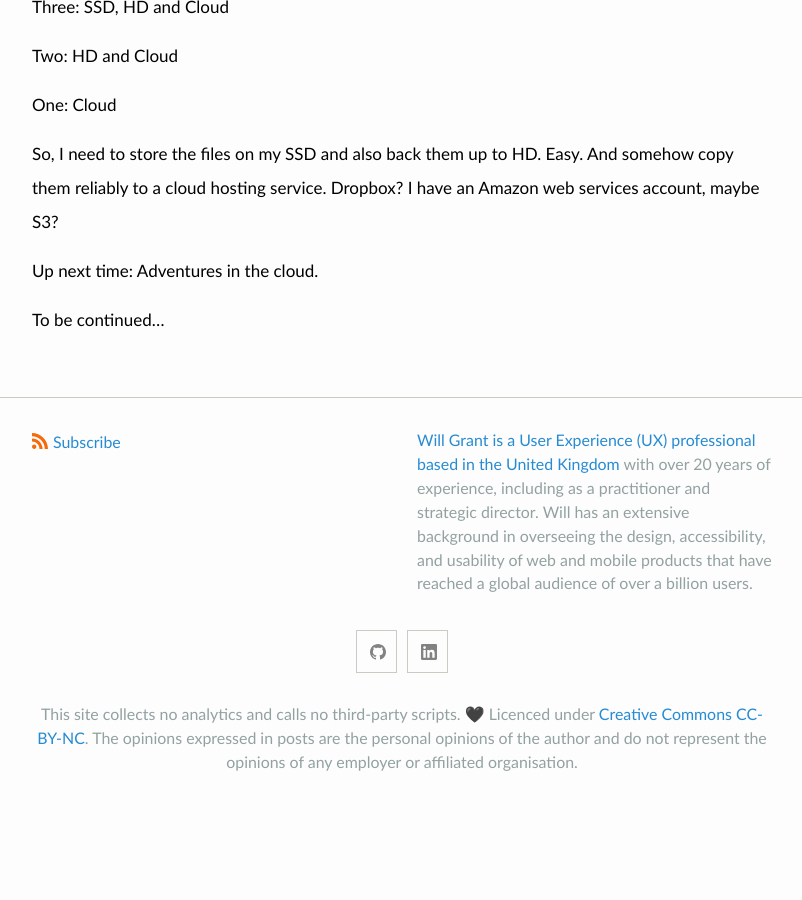
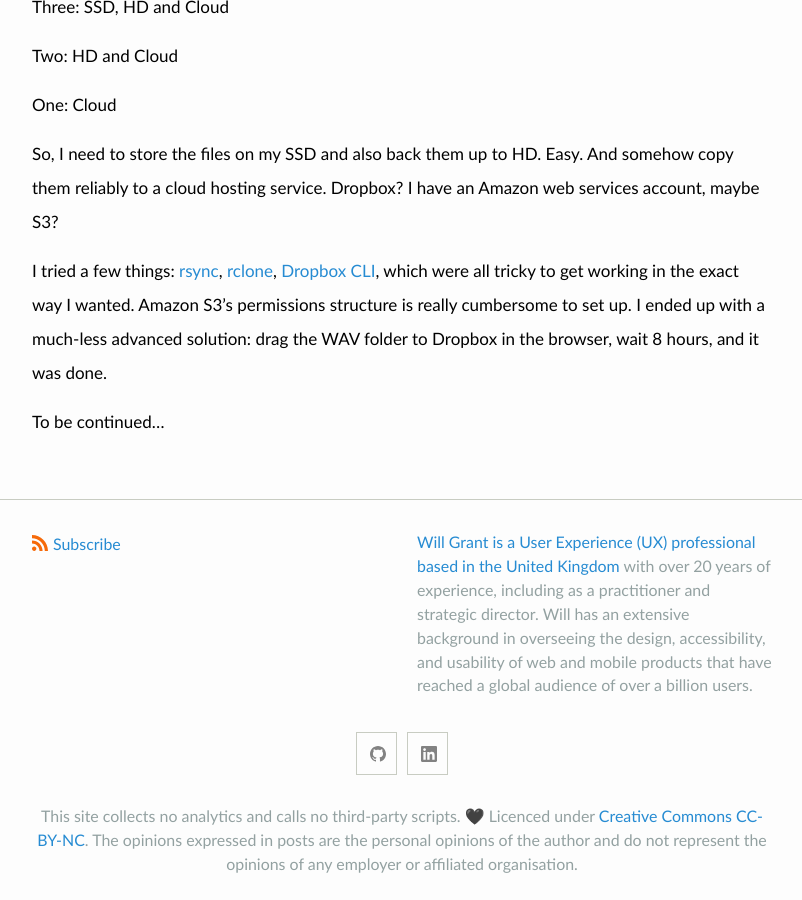
Before and after one commit to wgx/blog.willgrant.org, a Jekyll site: the page built from _posts/2025-01-05-stopify-my-own-diy-music-streaming-service.md, in a window 1280 px wide and 900 px high, scrolled down 2409 px. Shown: the whole window, without its empty margins (238-1040 px from the left). Built offline with Jekyll 4.4.1, drawn with Linux system fonts in a browser that asks for light colours; before the commit the page ends 3228 px from its top, so only the background shows below that.

Commit message:
Update 2025-01-05-stopify-my-own-diy-music-streaming-service.md

```diff
--- a/_posts/2025-01-05-stopify-my-own-diy-music-streaming-service.md
+++ b/_posts/2025-01-05-stopify-my-own-diy-music-streaming-service.md
@@ -45,6 +45,6 @@ One: Cloud
 
 So, I need to store the files on my SSD and also back them up to HD. Easy. And somehow copy them reliably to a cloud hosting service. Dropbox? I have an Amazon web services account, maybe S3?
 
-Up next time: Adventures in the cloud.
+I tried a few things: [rsync](https://linux.die.net/man/1/rsync), [rclone](https://rclone.org/), [Dropbox CLI](https://github.com/dropbox/dbxcli), which were all tricky to get working in the exact way I wanted. Amazon S3's permissions structure is really cumbersome to set up. I ended up with a much-less advanced solution: drag the WAV folder to Dropbox in the browser, wait 8 hours, and it was done.
 
 To be continued…
```
